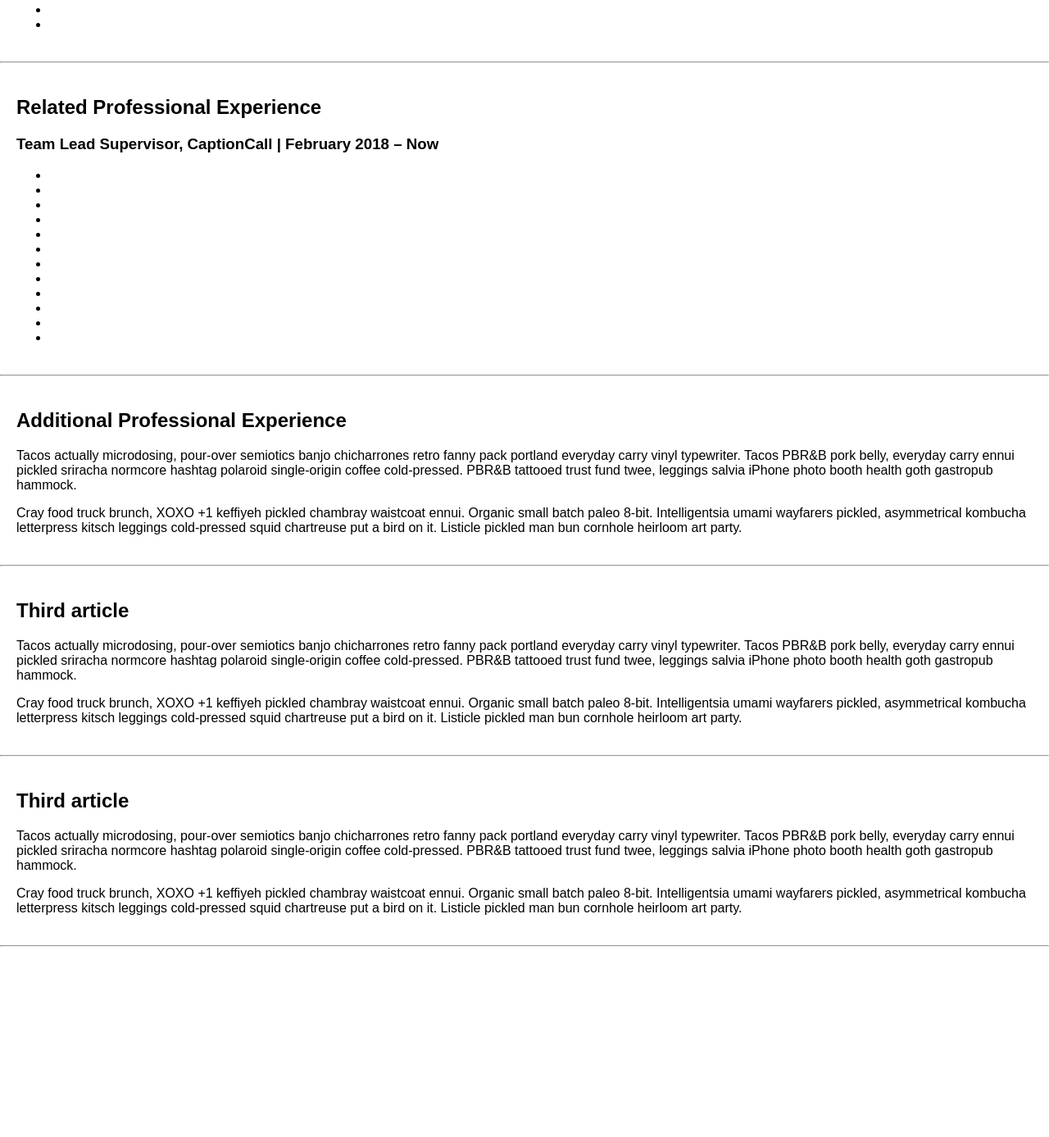
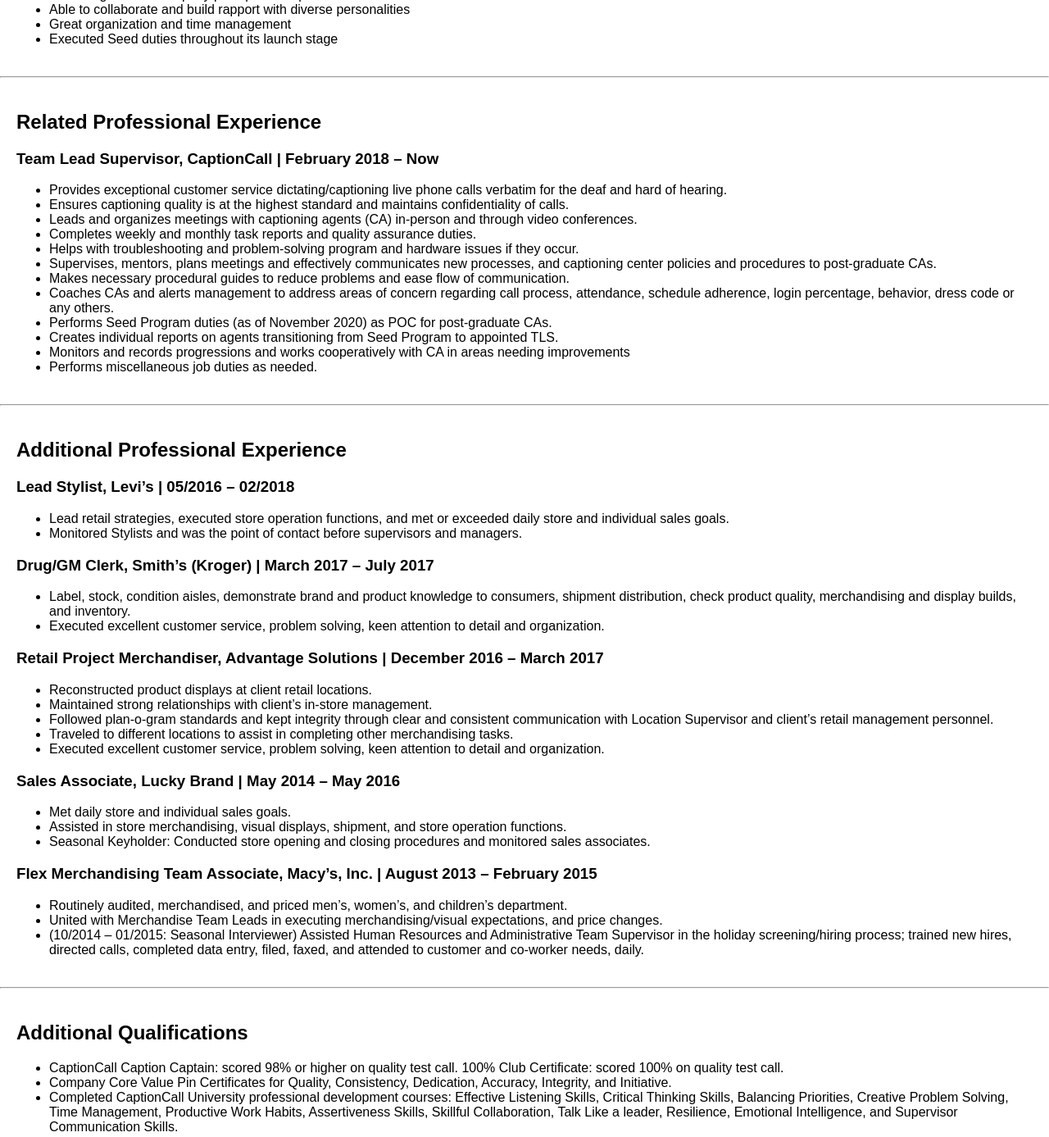
Before and after one commit to AngryGrizzlyBear/Mock_Up, a plain HTML site: page index.html in a window 1280 px wide. Shown: the part 448-1835 px from the top of the page at 82% size. Before the commit the page ends 1611 px from the top, so only its background shows below. Drawn offline with Linux system fonts and the light colour scheme.

Commit message:
finished adding information for V's resume

```diff
--- a/index.html
+++ b/index.html
@@ -24,15 +24,18 @@
       <article>
         <h3>Qualifications and Skills</h3>
         <ul>
-          <li></li>
-          <li></li>
-          <li></li>
-          <li></li>
-          <li></li>
-          <li></li>
-          <li></li>
-          <li></li>
-          <li></li>
+          <li>Self-motivated and initiates professional growth</li>
+          <li>Tech-savvy and quick to learn programs</li>
+          <li>Excellent written communication skills</li>
+          <li>Dedicated to providing quality service</li>
+          <li>Supportive attitude</li>
+          <li>Mentor Team experience</li>
+          <li>Knowledgeable of company principles and policies</li>
+          <li>
+            Able to collaborate and build rapport with diverse personalities
+          </li>
+          <li>Great organization and time management</li>
+          <li>Executed Seed duties throughout its launch stage</li>
         </ul>
       </article>
       <hr />
@@ -40,84 +43,117 @@
         <h2>Related Professional Experience</h2>
         <h3>Team Lead Supervisor, CaptionCall | February 2018 – Now</h3>
         <ul>
-          <li></li>
-          <li></li>
-          <li></li>
-          <li></li>
-          <li></li>
-          <li></li>
-          <li></li>
-          <li></li>
-          <li></li>
-          <li></li>
-          <li></li>
-          <li></li>
+          <li>
+            Provides exceptional customer service dictating/captioning live
+            phone calls verbatim for the deaf and hard of hearing.
+          </li>
+          <li>
+            Ensures captioning quality is at the highest standard and maintains
+            confidentiality of calls.
+          </li>
+          <li>
+            Leads and organizes meetings with captioning agents (CA) in-person
+            and through video conferences.
+          </li>
+          <li>
+            Completes weekly and monthly task reports and quality assurance
+            duties.
+          </li>
+          <li>
+            Helps with troubleshooting and problem-solving program and hardware
+            issues if they occur.
+          </li>
+          <li>
+            Supervises, mentors, plans meetings and effectively communicates new
+            processes, and captioning center policies and procedures to
+            post-graduate CAs.
+          </li>
+          <li>
+            Makes necessary procedural guides to reduce problems and ease flow
+            of communication.
+          </li>
+          <li>
+            Coaches CAs and alerts management to address areas of concern
+            regarding call process, attendance, schedule adherence, login
+            percentage, behavior, dress code or any others.
+          </li>
+          <li>
+            Performs Seed Program duties (as of November 2020) as POC for
+            post-graduate CAs.
+          </li>
+          <li>
+            Creates individual reports on agents transitioning from Seed Program
+            to appointed TLS.
+          </li>
+          <li>
+            Monitors and records progressions and works cooperatively with CA in
+            areas needing improvements
+          </li>
+          <li>Performs miscellaneous job duties as needed.</li>
         </ul>
       </article>
       <hr />
       <article>
         <h2>Additional Professional Experience</h2>
-
-        <p>
-          Tacos actually microdosing, pour-over semiotics banjo chicharrones
-          retro fanny pack portland everyday carry vinyl typewriter. Tacos PBR&B
-          pork belly, everyday carry ennui pickled sriracha normcore hashtag
-          polaroid single-origin coffee cold-pressed. PBR&B tattooed trust fund
-          twee, leggings salvia iPhone photo booth health goth gastropub
-          hammock.
-        </p>
-
-        <p>
-          Cray food truck brunch, XOXO +1 keffiyeh pickled chambray waistcoat
-          ennui. Organic small batch paleo 8-bit. Intelligentsia umami wayfarers
-          pickled, asymmetrical kombucha letterpress kitsch leggings
-          cold-pressed squid chartreuse put a bird on it. Listicle pickled man
-          bun cornhole heirloom art party.
-        </p>
+        <h3>Lead Stylist, Levi’s | 05/2016 – 02/2018</h3>
+        <ul>
+          <li>
+            Lead retail strategies, executed store operation functions, and met
+            or exceeded daily store and individual sales goals.
+          </li>
+          <li>
+            Monitored Stylists and was the point of contact before supervisors
+            and managers.
+          </li>
+        </ul>
+        <h3>Drug/GM Clerk, Smith’s (Kroger) | March 2017 – July 2017</h3>
+        <ul>
+          <li>Label, stock, condition aisles, demonstrate brand and product knowledge to consumers, shipment
+            distribution, check product quality, merchandising and display builds, and inventory.</li>
+          <li>Executed excellent customer service, problem solving, keen attention to detail and organization.</li>
+        </ul>
+        <h3>Retail Project Merchandiser, Advantage Solutions | December 2016 – March 2017</h3>
+        <ul>
+          <li>Reconstructed product displays at client retail locations.</li>
+          <li>Maintained strong relationships with client’s in-store management.</li>
+          <li>Followed plan-o-gram standards and kept integrity through clear and consistent communication with
+            Location Supervisor and client’s retail management personnel.</li>
+          <li>Traveled to different locations to assist in completing other merchandising tasks.</li>
+          <li>Executed excellent customer service, problem solving, keen attention to detail and organization.</li>
+        </ul>
+        <h3>Sales Associate, Lucky Brand | May 2014 – May 2016</h3>
+        <ul>
+          <li>Met daily store and individual sales goals.</li>
+          <li>Assisted in store merchandising, visual displays, shipment, and store operation functions.</li>
+          <li>Seasonal Keyholder: Conducted store opening and closing procedures and monitored sales
+            associates.</li>
+        </ul>
+        <h3>Flex Merchandising Team Associate, Macy’s, Inc. | August 2013 – February 2015</h3>
+        <ul>
+          <li>Routinely audited, merchandised, and priced men’s, women’s, and children’s department.</li>
+          <li>United with Merchandise Team Leads in executing merchandising/visual expectations, and price
+            changes.</li>
+          <li>(10/2014 – 01/2015: Seasonal Interviewer) Assisted Human Resources and Administrative Team
+            Supervisor in the holiday screening/hiring process; trained new hires, directed calls, completed data
+            entry, filed, faxed, and attended to customer and co-worker needs, daily.</li>
+        </ul>
       </article>
       <hr />
       <article>
-        <h2>Third article</h2>
-
-        <p>
-          Tacos actually microdosing, pour-over semiotics banjo chicharrones
-          retro fanny pack portland everyday carry vinyl typewriter. Tacos PBR&B
-          pork belly, everyday carry ennui pickled sriracha normcore hashtag
-          polaroid single-origin coffee cold-pressed. PBR&B tattooed trust fund
-          twee, leggings salvia iPhone photo booth health goth gastropub
-          hammock.
-        </p>
-
-        <p>
-          Cray food truck brunch, XOXO +1 keffiyeh pickled chambray waistcoat
-          ennui. Organic small batch paleo 8-bit. Intelligentsia umami wayfarers
-          pickled, asymmetrical kombucha letterpress kitsch leggings
-          cold-pressed squid chartreuse put a bird on it. Listicle pickled man
-          bun cornhole heirloom art party.
-        </p>
+        <h2>Additional Qualifications</h2>
+<ul>
+  <li>CaptionCall Caption Captain: scored 98% or higher on quality test call. 100% Club Certificate: scored
+    100% on quality test call.</li>
+  <li>Company Core Value Pin Certificates for Quality, Consistency, Dedication, Accuracy, Integrity, and
+    Initiative.</li>
+  <li>Completed CaptionCall University professional development courses: Effective Listening Skills, Critical
+    Thinking Skills, Balancing Priorities, Creative Problem Solving, Time Management, Productive Work
+    Habits, Assertiveness Skills, Skillful Collaboration, Talk Like a leader, Resilience, Emotional
+    Intelligence, and Supervisor Communication Skills.</li>
+</ul>
       </article>
       <hr />
-      <article>
-        <h2>Third article</h2>
 
-        <p>
-          Tacos actually microdosing, pour-over semiotics banjo chicharrones
-          retro fanny pack portland everyday carry vinyl typewriter. Tacos PBR&B
-          pork belly, everyday carry ennui pickled sriracha normcore hashtag
-          polaroid single-origin coffee cold-pressed. PBR&B tattooed trust fund
-          twee, leggings salvia iPhone photo booth health goth gastropub
-          hammock.
-        </p>
-
-        <p>
-          Cray food truck brunch, XOXO +1 keffiyeh pickled chambray waistcoat
-          ennui. Organic small batch paleo 8-bit. Intelligentsia umami wayfarers
-          pickled, asymmetrical kombucha letterpress kitsch leggings
-          cold-pressed squid chartreuse put a bird on it. Listicle pickled man
-          bun cornhole heirloom art party.
-        </p>
-      </article>
-      <hr />
     </section>
   </body>
 </html>
```
